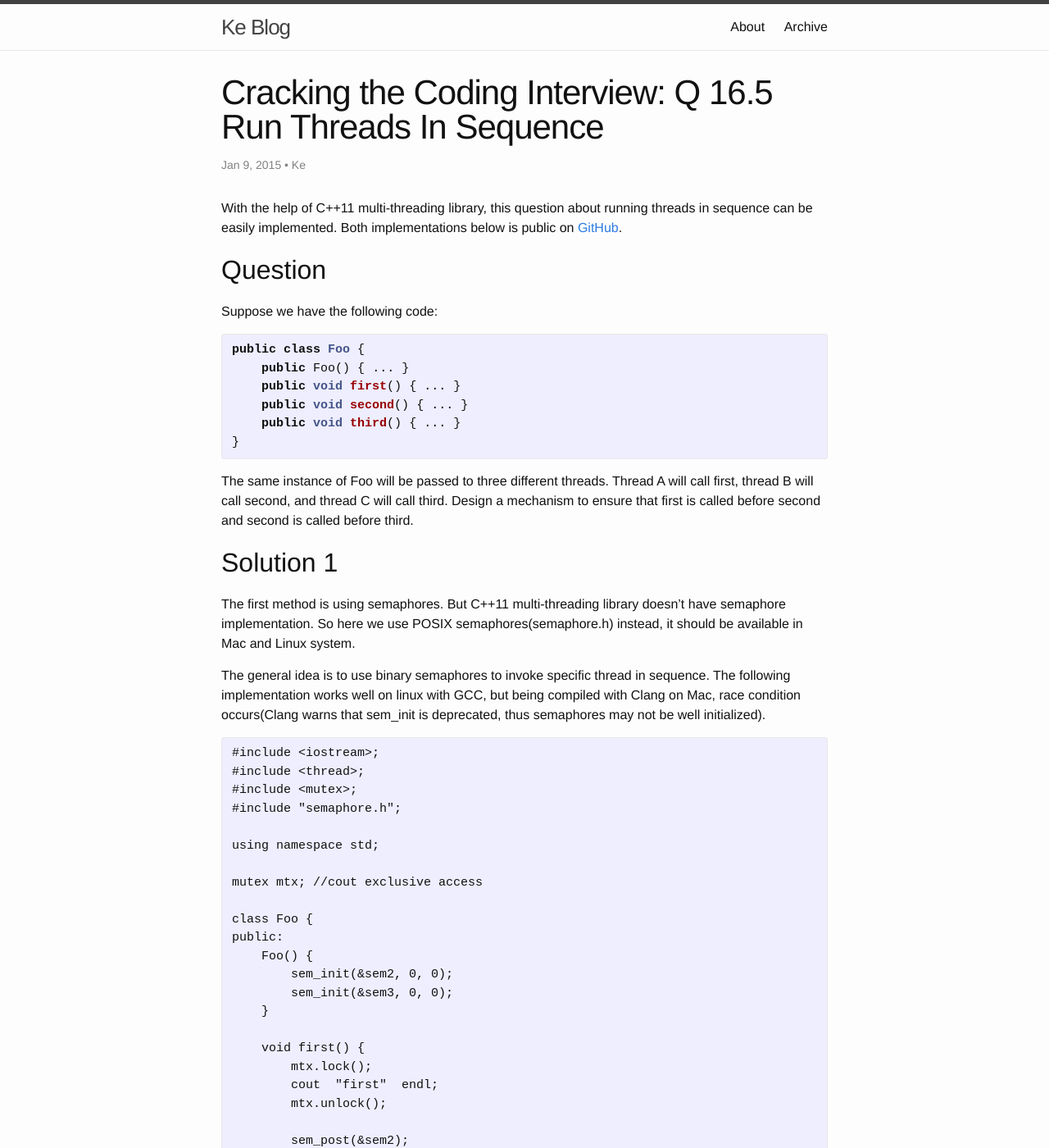
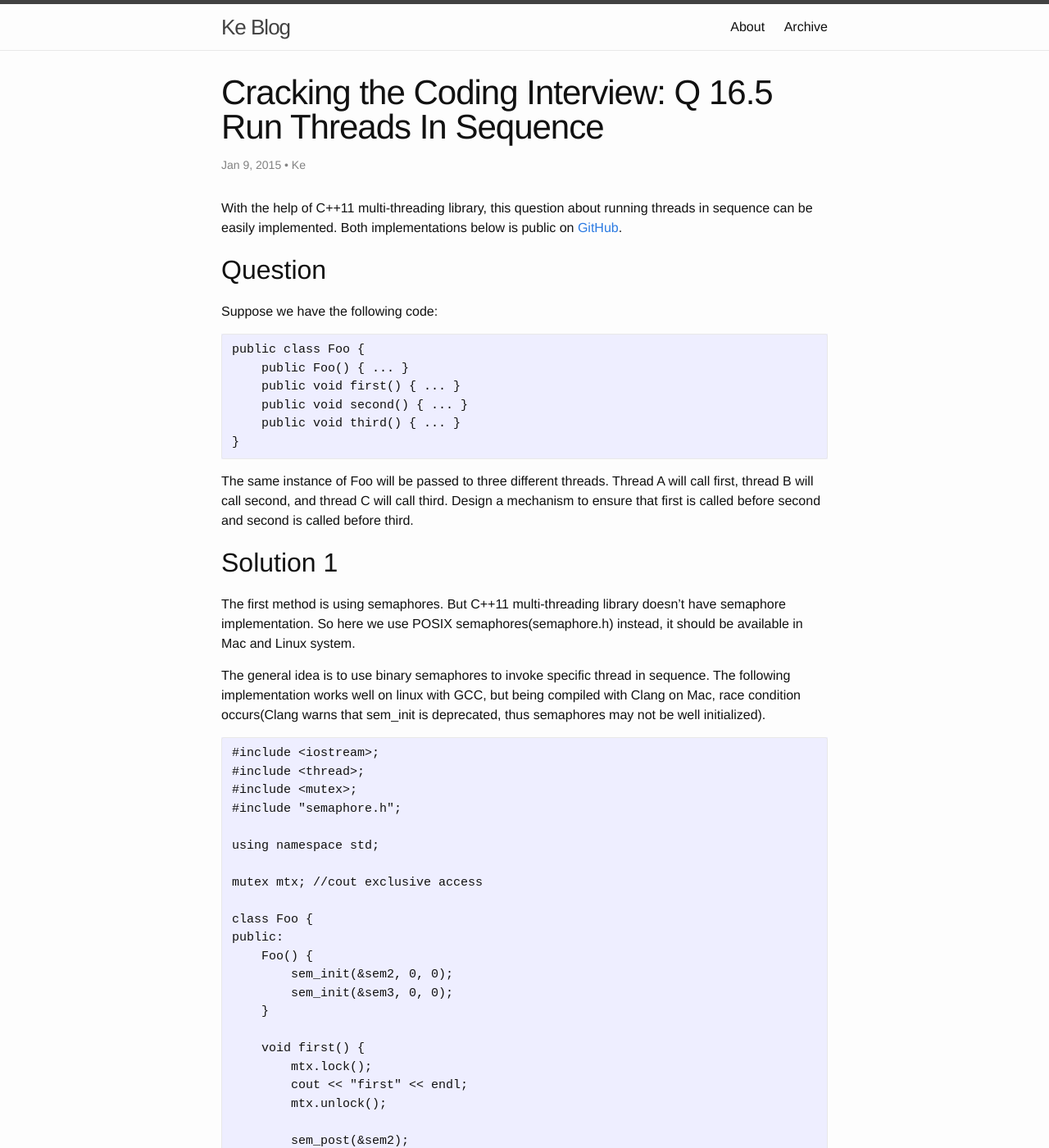
Before and after one commit to kowakowa93/Ulu2005.github.io, a Jekyll site: the page built from _posts/2015-01-10-cracking-the-coding-interview-q165-run-threads-in-sequence.md, in a window 1280 px wide and 1400 px high. Shown: the whole window at 82% size. Built offline with Jekyll 4.4.1, drawn with Linux system fonts in a browser that asks for light colours; comment, search, counter and statistics services are not loaded; some of the changed text lies outside the part shown.

Commit message:
Test against GFM with fenced code block - Not highlighting code locally, from posts I've researched, this at   least should work on Github

````diff
--- a/_config.yml
+++ b/_config.yml
@@ -26,3 +26,4 @@ markdown: kramdown
 highlighter: rouge
 kramdown:
     input: GFM
+    auto_ids: true
--- a/_posts/2015-01-10-cracking-the-coding-interview-q165-run-threads-in-sequence.md
+++ b/_posts/2015-01-10-cracking-the-coding-interview-q165-run-threads-in-sequence.md
@@ -20,14 +20,15 @@ With the help of C++11 multi-threading library, this question about running thre
 ## Question
 
 Suppose we have the following code:
-{% highlight c++ %}
+
+```
 public class Foo {
     public Foo() { ... }
     public void first() { ... }
     public void second() { ... }
     public void third() { ... }
 }
-{% endhighlight %}
+```
 
 The same instance of Foo will be passed to three different threads. Thread A will call first, thread B will call second, and thread C will call third. Design a mechanism to ensure that first is called before second and second is called before third.
 
@@ -39,7 +40,7 @@ The first method is using semaphores. But C++11 multi-threading library doesn&#8
 
 The general idea is to use binary semaphores to invoke specific thread in sequence. The following implementation works well on linux with GCC, but being compiled with Clang on Mac, race condition occurs(Clang warns that sem_init is deprecated, thus semaphores may not be well initialized).
 
-```cplusplus
+```
 #include <iostream>;
 #include <thread>;
 #include <mutex>;
@@ -58,7 +59,7 @@ public:
 
     void first() {
         mtx.lock();
-        cout  "first"  endl;
+        cout << "first" << endl;
         mtx.unlock();
 
         sem_post(&sem2);
@@ -68,7 +69,7 @@ public:
         sem_wait(&sem2);
 
         mtx.lock();
-        cout  "second"  endl;
+        cout << "second" << endl;
         mtx.unlock();
 
         sem_post(&sem3);
@@ -97,7 +98,7 @@ The program running result:
 
 The second method is to use condition variable. It's part of C++11 standard library. The general idea is to run different thread with different requirement. When specific requirement is satisfied, related thread will be awaked from wait status. Thus threads are sequentially invoked.
 
-```cplusplus
+```
 #include <iostream>;
 #include <thread>;
 #include <mutex>;
````
